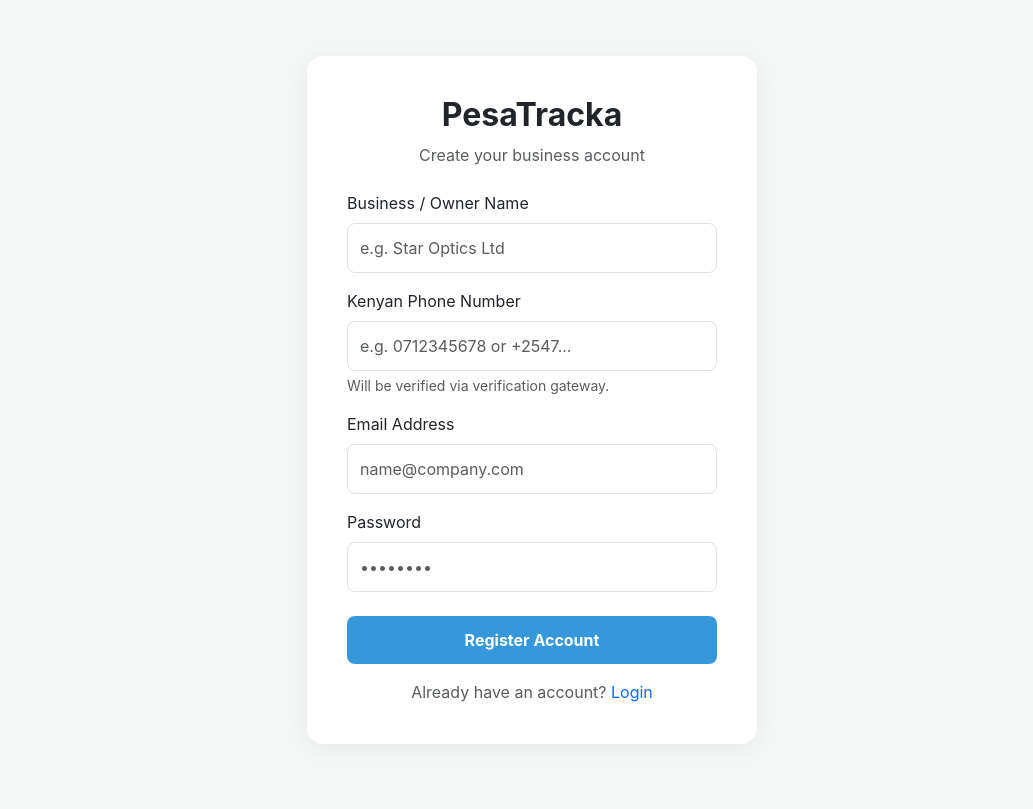
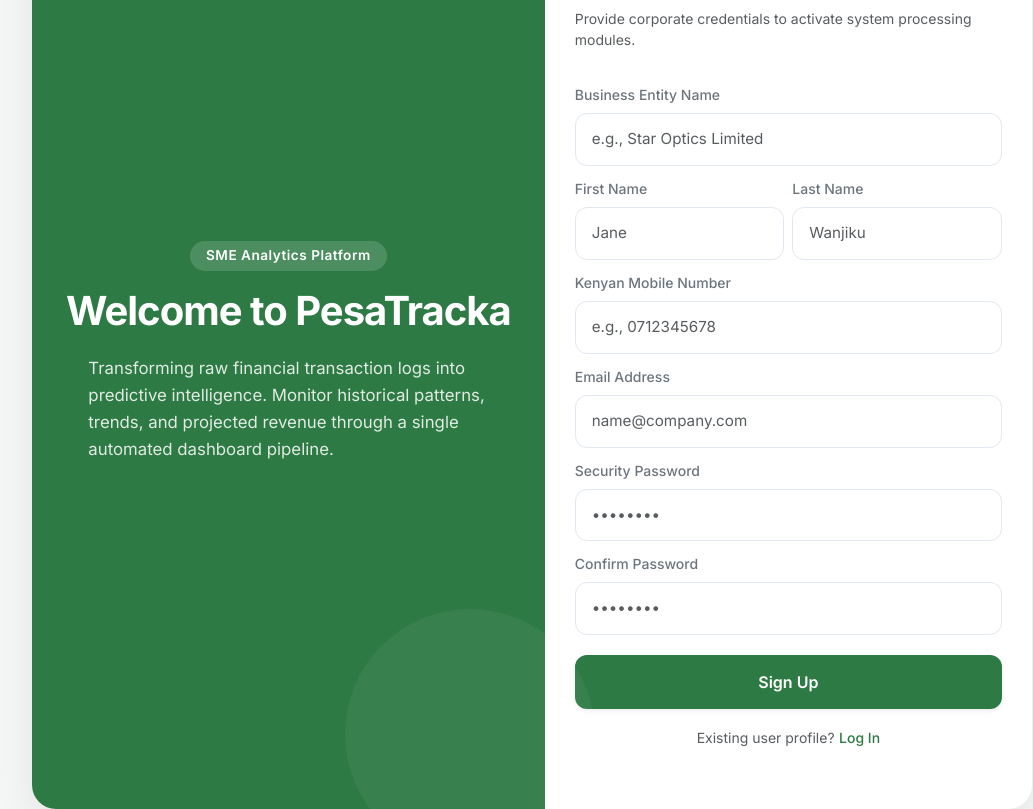
Before and after one commit to Humayra78/PesaTracka, a Flask app: page /signup in a window 1280 px wide. Shown: the whole page, without its empty margins (108-1141 px from the left). Before the commit the page ends 702 px from the top, so only its background shows below. Run offline with Flask 3, Linux system fonts and the light colour scheme.

Commit message:
Login and Dashbaord
Almost fully finished login and signup. Just the confirm password left. And welcomed User Name in dashboard

```diff
--- a/app.py
+++ b/app.py
@@ -19,7 +19,9 @@ def login_required(f):
 @app.route('/')
 @login_required
 def home():
-    return render_template('index.html', user_name=session.get('user_name'))
+    # Fetch the name stored during login, defaulting to "User" if it's missing
+    first_name = session.get('user_name', 'User')
+    return render_template('index.html', name=first_name)
 
 @app.route('/login', methods=['GET', 'POST'])
 def login_page():
@@ -27,6 +29,14 @@ def login_page():
         data = request.form
         result = AuthenticationHandler.login_user(data['email'], data['password'])
         if result['status'] == 'success':
+            # After a clean validation check, grab user details to show the first name
+            from firebase_admin import auth
+            user = auth.get_user_by_email(data['email'])
+
+            # Extract just the first word from full name string
+            first_name = user.display_name.split()[0] if user.display_name else "User"
+            session['user_name'] = first_name
+
             return redirect(url_for('home'))
         return render_template('auth.html', error=result['message'], mode='login')
     return render_template('auth.html', mode='login')
@@ -39,10 +49,12 @@ def signup_page():
             email=data['email'],
             password=data['password'],
             phone_number=data['phone'],
-            display_name=data['name']
+            business_name=data['business_name'],
+            first_name=data['first_name'],
+            last_name=data['last_name']
         )
         if result['status'] == 'success':
-            return redirect(url_for('login_page', msg="Account created. Check email for verification link."))
+            return redirect(url_for('login_page', msg="Account created successfully. Please log in."))
         return render_template('auth.html', error=result['message'], mode='signup')
     return render_template('auth.html', mode='signup')
 
--- a/templates/auth.html
+++ b/templates/auth.html
@@ -5,64 +5,226 @@
     <meta name="viewport" content="width=device-width, initial-scale=1.0">
     <title>PesaTracka | Secure Access</title>
     <link href="https://cdn.jsdelivr.net/npm/bootstrap@5.3.0/dist/dist/css/bootstrap.min.css" rel="stylesheet">
+    <link href="https://fonts.googleapis.com/css2?family=Inter:wght@400;500;600;700&display=swap" rel="stylesheet">
     <style>
-        body { background-color: #f4f7f6; font-family: 'Inter', sans-serif; height: 100vh; display: flex; align-items: center; justify-content: center; }
-        .auth-card { background: white; border-radius: 16px; padding: 40px; box-shadow: 0 4px 25px rgba(0,0,0,0.06); width: 100%; max-width: 450px; }
-        .btn-primary { background-color: #3498db; border: none; border-radius: 8px; padding: 12px; }
-        .btn-primary:hover { background-color: #2980b9; }
-        .form-control { border-radius: 8px; padding: 12px; }
+        :root {
+            --brand-green: #2d7a44;
+            --bg-light: #f4f7f6;
+        }
+
+        body {
+            background-color: var(--bg-light);
+            font-family: 'Inter', sans-serif;
+            height: 90vh;
+            margin: 0;
+            display: flex;
+            align-items: center;
+            justify-content: center;
+            padding: 20px;
+        }
+
+        /* Master Container Frame with explicit rounded corners */
+        .split-container {
+            display: flex;
+            width: 100%;
+            max-width: 1000px;
+            height: px;
+            background: white;
+            border-radius: 24px;
+            overflow: hidden;
+            box-shadow: 0 12px 40px rgba(0,0,0,0.08);
+        }
+
+        /* Left Panel*/
+        .brand-panel {
+            flex: 1.2;
+            background-color: var(--brand-green);
+            color: white;
+            padding: 0px;
+            display: flex;
+            flex-direction: column;
+            justify-content: center; /* Centers vertically */
+            align-items: center;     /* Centers horizontally */
+            text-align: left;
+            position: relative;
+        }
+
+        /* Subtle architectural background accent circle */
+        .brand-panel::before {
+            content: "";
+            position: absolute;
+            bottom: -50px;
+            right: -50px;
+            width: 250px;
+            height: 250px;
+            background: rgba(255, 255, 255, 0.05);
+            border-radius: 50%;
+            pointer-events: none;
+        }
+
+        .brand-subtitle {
+            color: rgba(255, 255, 255, 0.85);
+            font-size: 1.05rem;
+            line-height: 1.6;
+            margin-top: 20px;
+            max-width: 400px; /* Prevents text lines from getting uncomfortably wide */
+        }
+
+        /* Right Panel: Clean form layout with vertical spacing */
+        .form-panel {
+            flex: 1;
+            padding: 60px 30px;
+            display: flex;
+            flex-direction: column;
+            justify-content: center;
+            overflow-y: auto;
+        }
+
+        /* Increased margin on form groups for a spacious, high-end feel */
+        .form-group-spaced {
+            margin-bottom: 10px;
+        }
+
+        .form-control {
+            border: 1.5px solid #e2e8f0;
+            border-radius: 12px;
+            padding: 14px 16px;
+            font-size: 0.95rem;
+            transition: all 0.2s ease-in-out;
+        }
+
+        .form-control:focus {
+            border-color: var(--brand-green);
+            box-shadow: 0 0 0 3px rgba(45, 122, 68, 0.15);
+            outline: none;
+        }
+
+        .btn-primary {
+            background-color: var(--brand-green);
+            border: none;
+            border-radius: 12px;
+            padding: 15px;
+            font-weight: 600;
+            font-size: 1rem;
+            margin-top: 10px;
+            transition: background-color 0.2s ease;
+        }
+
+        .btn-primary:hover {
+            background-color: #215931;
+            color: rgba(255, 255, 255, 0.85)
+        }
+
+        .alert {
+            border-radius: 12px;
+            font-size: 0.9rem;
+            margin-bottom: 24px;
+        }
+
+        .custom-badge {
+            background-color: rgba(255, 255, 255, 0.15);
+            color: white;
+            font-weight: 600;
+            font-size: 0.85rem;
+            letter-spacing: 0.5px;
+        }
     </style>
 </head>
 <body>
 
-    <div class="auth-card">
-        <div class="text-center mb-4">
-            <h2 class="fw-bold text-dark">PesaTracka</h2>
-            <p class="text-muted">{{ 'Create your business account' if mode == 'signup' else 'Sign in to your dashboard' }}</p>
+    <div class="split-container">
+
+        <div class="brand-panel">
+            <span class="badge custom-badge px-3 py-2 rounded-pill mb-3">SME Analytics Platform</span>
+            <h1 class="fw-bold display-6 m-0" style="letter-spacing: -1px;">Welcome to PesaTracka</h1>
+            <p class="brand-subtitle">Transforming raw financial transaction logs into predictive intelligence. Monitor historical patterns, trends, and projected revenue through a single automated dashboard pipeline.</p>
+        </div>
+
+        <div class="form-panel">
+            <div class="mb-3">
+                <h3 class="fw-bold text-dark mb-1">{{ 'Create Business Account' if mode == 'signup' else 'Account Access Portal' }}</h3>
+                <p class="text-muted small">{{ 'Provide corporate credentials to activate system processing modules.' if mode == 'signup' else 'Secure authentication gateway protocol.' }}</p>
             </div>
 
             {% if error %}
-            <div class="alert alert-danger font-monospace small" role="alert">{{ error }}</div>
+                <div class="alert alert-danger font-monospace small" role="alert">⚠️ {{ error }}</div>
             {% endif %}
             {% if request.args.get('msg') %}
-            <div class="alert alert-success small" role="alert">{{ request.args.get('msg') }}</div>
+                <div class="alert alert-success small" role="alert">✅ {{ request.args.get('msg') }}</div>
             {% endif %}
 
-        <form action="{{ url_for('signup_page' if mode == 'signup' else 'login_page') }}" method="POST">
+
+            <form action="{{ url_for('signup_page' if mode == 'signup' else 'login_page') }}" method="POST" onsubmit="return validateForm()">
                 {% if mode == 'signup' %}
-            <div class="mb-3">
-                <label class="form-label">Business / Owner Name</label>
-                <input type="text" name="name" class="form-control" placeholder="e.g. Star Optics Ltd" required>
+                <div class="form-group-spaced">
+                    <label class="form-label small fw-medium text-secondary">Business Entity Name</label>
+                    <input type="text" name="business_name" class="form-control" placeholder="e.g., Star Optics Limited" required>
                 </div>
-            <div class="mb-3">
-                <label class="form-label">Kenyan Phone Number</label>
-                <input type="tel" name="phone" class="form-control" placeholder="e.g. 0712345678 or +2547..." required>
-                <div class="form-text">Will be verified via verification gateway.</div>
+
+                <div class="row g-2 form-group-spaced">
+                    <div class="col-6">
+                        <label class="form-label small fw-medium text-secondary">First Name</label>
+                        <input type="text" name="first_name" class="form-control" placeholder="Jane" required>
+                    </div>
+                    <div class="col-6">
+                        <label class="form-label small fw-medium text-secondary">Last Name</label>
+                        <input type="text" name="last_name" class="form-control" placeholder="Wanjiku" required>
+                    </div>
+                </div>
+
+                <div class="form-group-spaced">
+                    <label class="form-label small fw-medium text-secondary">Kenyan Mobile Number</label>
+                    <input type="tel" name="phone" class="form-control" placeholder="e.g., 0712345678" required>
                 </div>
                 {% endif %}
 
-            <div class="mb-3">
-                <label class="form-label">Email Address</label>
+                <div class="form-group-spaced">
+                    <label class="form-label small fw-medium text-secondary">Email Address</label>
                     <input type="email" name="email" class="form-control" placeholder="name@company.com" required>
                 </div>
-            <div class="mb-4">
-                <label class="form-label">Password</label>
-                <input type="password" name="password" class="form-control" placeholder="••••••••" required>
+
+                <div class="form-group-spaced">
+                    <label class="form-label small fw-medium text-secondary">Security Password</label>
+                    <input type="password" id="password" name="password" class="form-control" placeholder="••••••••" required>
                 </div>
 
-            <button type="submit" class="btn btn-primary w-100 fw-bold mb-3">
-                {{ 'Register Account' if mode == 'signup' else 'Sign In' }}
+                {% if mode == 'signup' %}
+                <div class="form-group-spaced">
+                    <label class="form-label small fw-medium text-secondary">Confirm Password</label>
+                    <input type="password" id="confirm_password" class="form-control" placeholder="••••••••" required>
+                </div>
+                {% endif %}
+
+                <button type="submit" class="btn btn-primary w-100 mb-2 shadow-sm">
+                    {{ 'Sign Up' if mode == 'signup' else 'Login' }}
                 </button>
 
-            <div class="text-center">
+                <div class="text-center mt-2">
                     {% if mode == 'signup' %}
-                    <span class="text-muted">Already have an account?</span> <a href="{{ url_for('login_page') }}" class="text-decoration-none">Login</a>
+                        <span class="text-muted small">Existing user profile?</span> <a href="{{ url_for('login_page') }}" class="text-decoration-none small fw-medium" style="color: var(--brand-green);">Log In</a>
                     {% else %}
-                    <span class="text-muted">New to PesaTracka?</span> <a href="{{ url_for('signup_page') }}" class="text-decoration-none">Create account</a>
+                        <span class="text-muted small">Create new account: </span> <a href="{{ url_for('signup_page') }}" class="text-decoration-none small fw-medium" style="color: var(--brand-green);">Sign Up</a>
                     {% endif %}
                 </div>
             </form>
         </div>
+    </div>
 
+    <script>
+        function validateForm() {
+            const password = document.getElementById('password').value;
+            const confirmPassword = document.getElementById('confirm_password');
+            const alertBox = document.getElementById('password-alert');
+
+            // Only perform matching on signup page
+            if (confirmPassword) {
+                if (password !== confirmPassword.value) {
+                    alertBox.classList.remove('d-none');
+                    return false; // Prevent form submit
+                }
+            }
+            return true; // Proceed with submit
+        }
+    </script>
 </body>
 </html>
--- a/templates/index.html
+++ b/templates/index.html
@@ -71,7 +71,7 @@
     <div class="main-content">
         <header class="d-flex justify-content-between align-items-end mb-5">
             <div>
-                <h2 class="fw-bold mb-1">Welcome back, Mama Wanjiku</h2>
+                <h2 class="fw-bold mb-1">Welcome, {{ name }}</h2>
                 <small class="text-muted">Last statement uploaded: 22 Dec 2025</small>
             </div>
 
```
Also changed, not shown: auth_handler.py (+20 -10 lines). Lines whose indentation alone changed are shown as unchanged.
